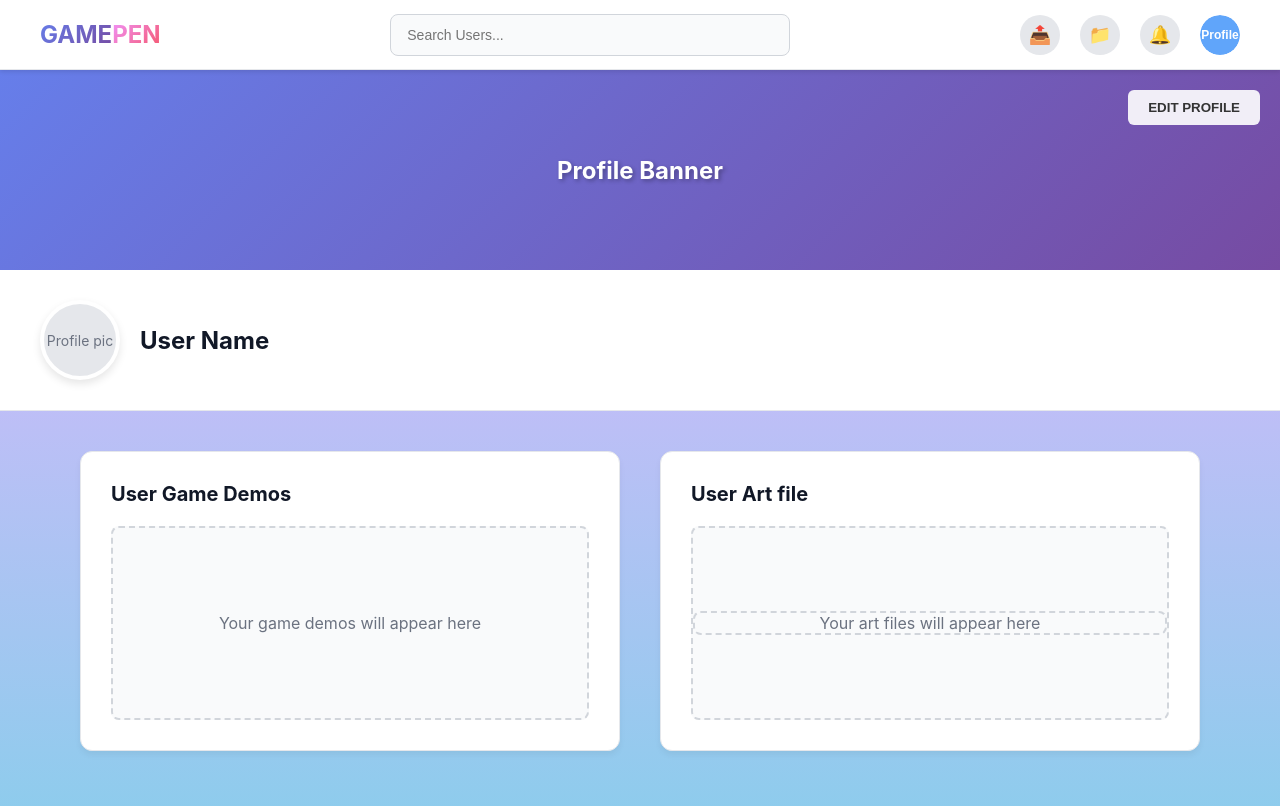
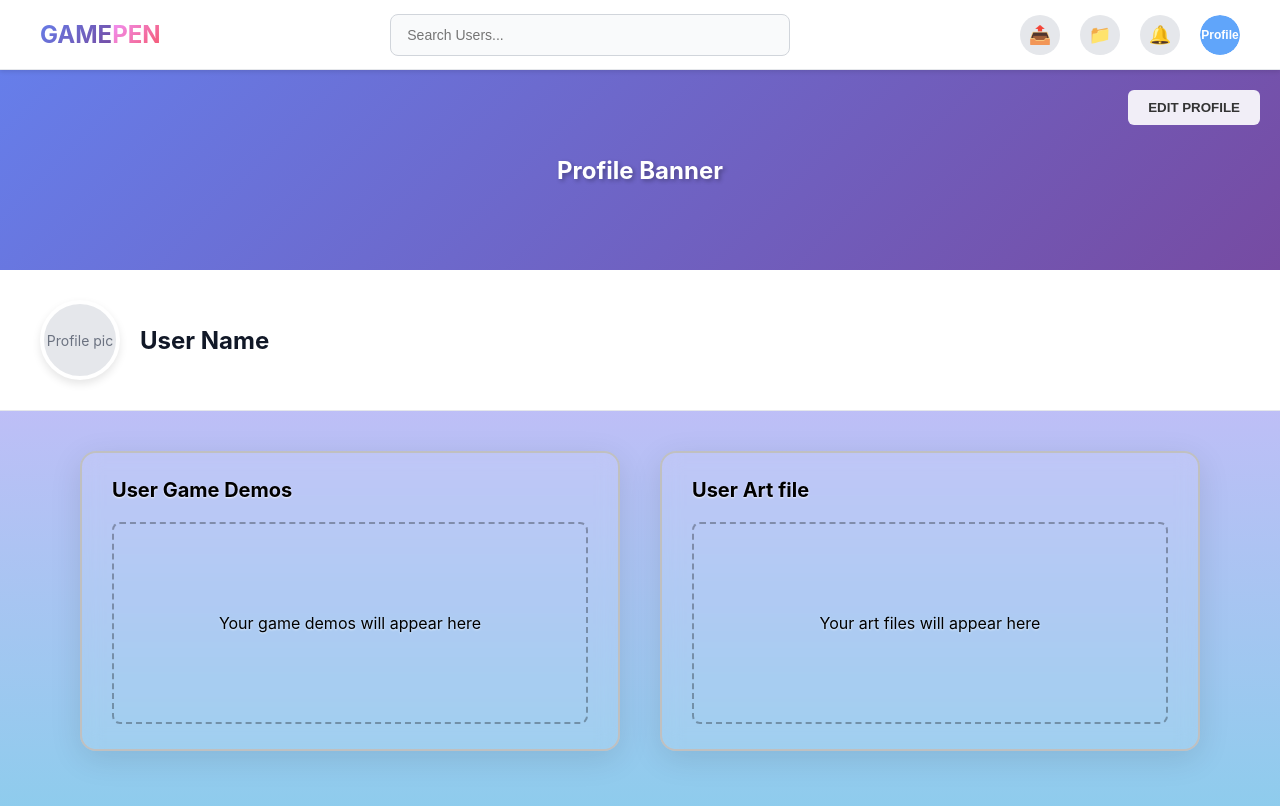
Before and after one commit to SuruGameGuru/Capstone-Game-Pen, a React (Create React App) app in the folder client/: page /profile in a window 1280 px wide. Shown: the top 806 px of the page. Built offline with nearby package versions, Linux system fonts and the light colour scheme; no server answers; sample sign-in values are in the browser's storage.

Commit message:
updates were made

```diff
--- a/client/src/pages/MyGames.jsx
+++ b/client/src/pages/MyGames.jsx
@@ -50,7 +50,7 @@ const MyGames = () => {
     navigate('/');
   };
 
-  // Fetch user's videos on component mount
+  // Fetch user's videos on component mount and when page gains focus
   useEffect(() => {
     const fetchUserVideos = async () => {
       if (!user?.id) return;
@@ -67,6 +67,16 @@ const MyGames = () => {
     };
 
     fetchUserVideos();
+
+    // Refetch videos when page gains focus (user returns from upload page)
+    const handleFocus = () => {
+      fetchUserVideos();
+    };
+
+    window.addEventListener('focus', handleFocus);
+    return () => {
+      window.removeEventListener('focus', handleFocus);
+    };
   }, [user?.id]);
 
   // Load user profile picture
--- a/client/src/pages/Profile.jsx
+++ b/client/src/pages/Profile.jsx
@@ -2,6 +2,7 @@ import React, { useState, useRef, useEffect, useContext } from 'react';
 import { Link, useNavigate } from 'react-router-dom';
 import { useUser } from '../contexts/UserContext';
 import { imageService } from '../services/imageService';
+import { videoService } from '../services/videoService';
 import { profileService } from '../services/profileService';
 import authService from '../services/authService';
 import DominantColorThumbnail from '../components/DominantColorThumbnail';
@@ -15,7 +16,9 @@ const Profile = () => {
   const [showProfileDropdown, setShowProfileDropdown] = useState(false);
   const [showEditPopup, setShowEditPopup] = useState(false);
   const [isLoadingArt, setIsLoadingArt] = useState(true);
+  const [isLoadingGames, setIsLoadingGames] = useState(true);
   const [latestArtImage, setLatestArtImage] = useState(null);
+  const [latestGameVideo, setLatestGameVideo] = useState(null);
   const [showBannerCropper, setShowBannerCropper] = useState(false);
   const [showProfilePicCropper, setShowProfilePicCropper] = useState(false);
   const [tempBannerImage, setTempBannerImage] = useState(null);
@@ -65,6 +68,42 @@ const Profile = () => {
     };
 
     fetchLatestArt();
+  }, [user]);
+
+  // Fetch latest game demo for profile game button thumbnail
+  useEffect(() => {
+    const fetchLatestGame = async () => {
+      try {
+        setIsLoadingGames(true);
+        if (!user) {
+          setIsLoadingGames(false);
+          return;
+        }
+
+        // Fetch only the current user's latest game demo
+        const gameVideos = await videoService.getUserVideos(user.id, false);
+
+        if (gameVideos.length > 0) {
+          setLatestGameVideo(gameVideos[0]);
+        }
+      } catch (error) {
+        console.error('Error fetching latest game demo:', error);
+      } finally {
+        setIsLoadingGames(false);
+      }
+    };
+
+    fetchLatestGame();
+
+    // Refetch game videos when page gains focus (user returns from upload page)
+    const handleFocus = () => {
+      fetchLatestGame();
+    };
+
+    window.addEventListener('focus', handleFocus);
+    return () => {
+      window.removeEventListener('focus', handleFocus);
+    };
   }, [user]);
 
   // Load user profile data
@@ -453,7 +492,45 @@ const Profile = () => {
         >
           <h2 className="profile-content-title">User Game Demos</h2>
           <div className="profile-content-placeholder">
-            Your game demos will appear here
+            {isLoadingGames ? (
+              <div
+                style={{
+                  width: '100%',
+                  height: '100%',
+                  backgroundColor: '#f0f0f0',
+                  display: 'flex',
+                  alignItems: 'center',
+                  justifyContent: 'center',
+                  color: '#666',
+                  borderRadius: '1rem',
+                }}
+              >
+                Loading...
+              </div>
+            ) : latestGameVideo ? (
+              <video
+                src={latestGameVideo.url}
+                className="profile-game-thumbnail"
+                muted
+                preload="metadata"
+                onLoadedData={(e) => {
+                  // Seek to 2nd frame (0.1 seconds) for thumbnail
+                  e.target.currentTime = 0.1;
+                }}
+                onSeeked={(e) => {
+                  // Pause at the 2nd frame
+                  e.target.pause();
+                }}
+                style={{
+                  width: '100%',
+                  height: '100%',
+                  objectFit: 'cover',
+                  borderRadius: '1rem',
+                }}
+              />
+            ) : (
+              <div>Your game demos will appear here</div>
+            )}
           </div>
         </div>
 
@@ -486,9 +563,7 @@ const Profile = () => {
                 className="profile-art-thumbnail"
               />
             ) : (
-              <div className="profile-content-placeholder">
-                Your art files will appear here
-              </div>
+              <div>Your art files will appear here</div>
             )}
           </div>
         </div>
--- a/client/src/styles/Profile.css
+++ b/client/src/styles/Profile.css
@@ -308,27 +308,31 @@ body, html {
 }
 
 .profile-content-box {
-  background: white;
-  border-radius: 12px;
-  padding: 30px;
-  box-shadow: 0 4px 6px rgba(0, 0, 0, 0.05);
-  border: 1px solid #e5e7eb;
-  transition: transform 0.2s, box-shadow 0.2s;
+  background: rgba(255, 255, 255, 0.1);
+  backdrop-filter: blur(10px);
+  border: 2px solid #C0C0C0;
+  border-radius: 16px;
+  padding: 25px 30px;
+  box-shadow: 0 8px 32px rgba(0, 0, 0, 0.1);
+  transition: all 0.3s ease;
   min-height: 300px;
   display: flex;
   flex-direction: column;
+  cursor: pointer;
 }
 
 .profile-content-box:hover {
+  border-color: #60a5fa;
+  box-shadow: 0 12px 40px rgba(96, 165, 250, 0.2);
   transform: translateY(-2px);
-  box-shadow: 0 8px 25px rgba(0, 0, 0, 0.1);
 }
 
 .profile-content-title {
   font-size: 20px;
   font-weight: bold;
-  color: #111827;
+  color: #000000;
   margin-bottom: 20px;
+  text-shadow: 0 1px 2px rgba(255, 255, 255, 0.8);
 }
 
 .profile-content-placeholder {
@@ -336,15 +340,23 @@ body, html {
   display: flex;
   align-items: center;
   justify-content: center;
-  color: #6b7280;
+  color: #000000;
   font-size: 16px;
   text-align: center;
-  background: #f9fafb;
+  background: transparent;
   border-radius: 8px;
-  border: 2px dashed #d1d5db;
+  border: 2px dashed rgba(0, 0, 0, 0.3);
+  text-shadow: 0 1px 2px rgba(255, 255, 255, 0.6);
 }
 
 .profile-art-thumbnail {
+  width: 100%;
+  height: 100%;
+  border-radius: 8px;
+  overflow: hidden;
+}
+
+.profile-game-thumbnail {
   width: 100%;
   height: 100%;
   border-radius: 8px;
```
